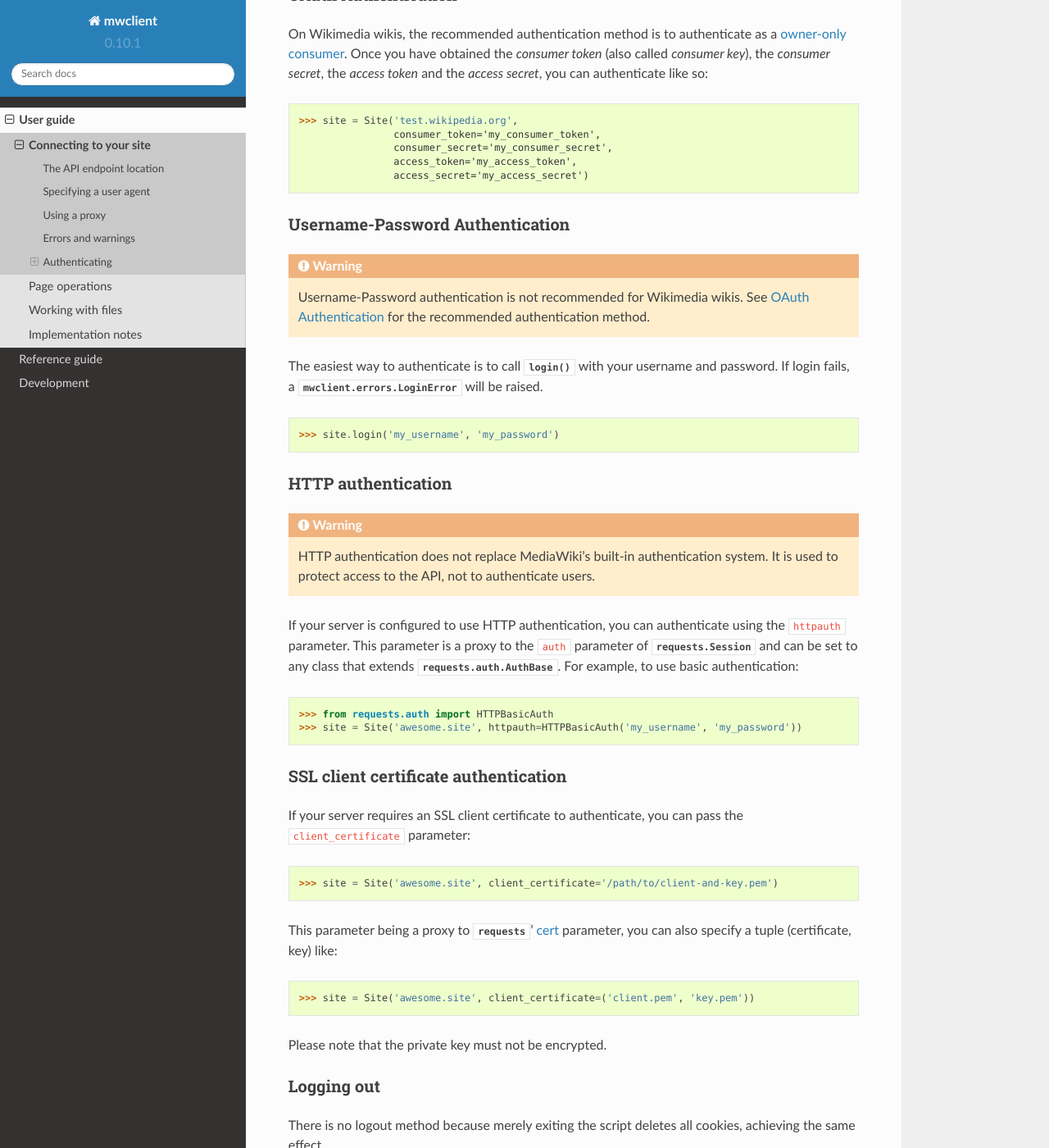
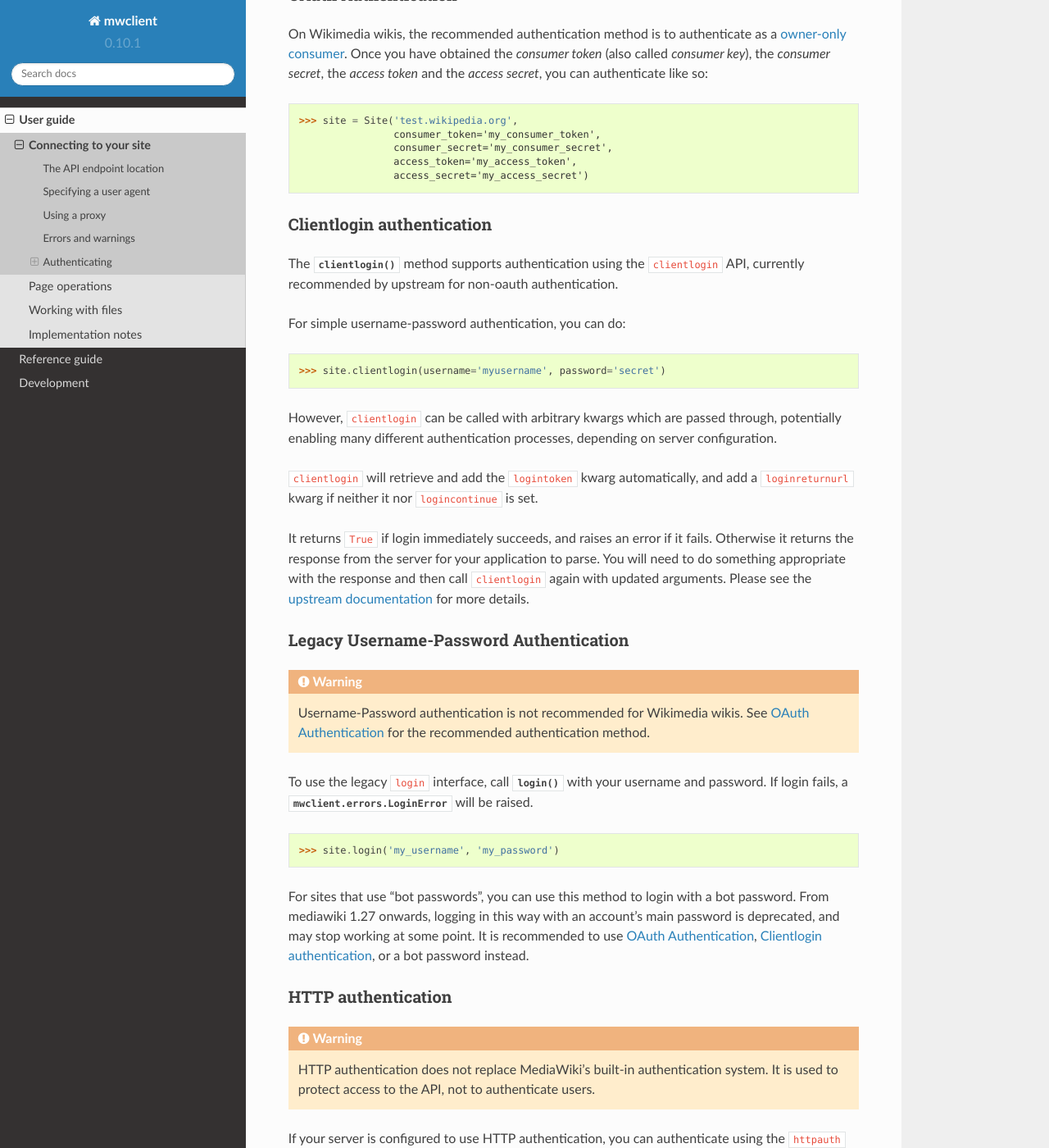
Before and after one commit to mwclient/mwclient, a Sphinx documentation site: the page built from docs/source/user/connecting.rst, in a window 1280 px wide and 1400 px high, scrolled down 2147 px. Shown: the whole window at 82% size. Built offline with Sphinx 7.4.7 and the Read the Docs theme 2.0.0, drawn with Linux system fonts in a browser that asks for light colours; the version number is read from the project's files by our own code.

Commit message:
Document the clientlogin method, mark login as deprecated
Signed-off-by: Adam Williamson <awilliam@redhat.com>

```diff
--- a/docs/source/user/connecting.rst
+++ b/docs/source/user/connecting.rst
@@ -132,20 +132,54 @@ called *consumer key*), the *consumer secret*, the *access token* and the
 
 .. _owner-only consumer: https://www.mediawiki.org/wiki/OAuth/Owner-only_consumers
 
+.. _clientlogin:
+
+Clientlogin authentication
+^^^^^^^^^^^^^^^^^^^^^^^^^^
+
+The :meth:`~mwclient.client.Site.clientlogin` method supports authentication
+using the ``clientlogin`` API, currently recommended by upstream for non-oauth
+authentication.
+
+For simple username-password authentication, you can do:
+
+    >>> site.clientlogin(username='myusername', password='secret')
+
+However, ``clientlogin`` can be called with arbitrary kwargs which are passed
+through, potentially enabling many different authentication processes,
+depending on server configuration.
+
+``clientlogin`` will retrieve and add the ``logintoken`` kwarg automatically,
+and add a ``loginreturnurl`` kwarg if neither it nor ``logincontinue`` is set.
+
+It returns ``True`` if login immediately succeeds, and raises an error if it
+fails. Otherwise it returns the response from the server for your application
+to parse. You will need to do something appropriate with the response and then
+call ``clientlogin`` again with updated arguments. Please see the
+`upstream documentation`_ for more details.
+
+.. _upstream documentation: https://www.mediawiki.org/wiki/API:Login#Method_2._action=clientlogin
+
 .. _username-password:
 
-Username-Password Authentication
-^^^^^^^^^^^^^^^^^^^^^^^^^^^^^^^^
+Legacy Username-Password Authentication
+^^^^^^^^^^^^^^^^^^^^^^^^^^^^^^^^^^^^^^^
 
 .. warning::
     Username-Password authentication is not recommended for Wikimedia wikis.
     See :ref:`oauth` for the recommended authentication method.
 
-The easiest way to authenticate is to call :meth:`~mwclient.client.Site.login`
+To use the legacy ``login`` interface, call :meth:`~mwclient.client.Site.login`
 with your username and password. If login fails, a
 :class:`mwclient.errors.LoginError` will be raised.
 
     >>> site.login('my_username', 'my_password')
+
+For sites that use "bot passwords", you can use this method to login with a
+bot password. From mediawiki 1.27 onwards, logging in this way with an
+account's main password is deprecated, and may stop working at some point.
+It is recommended to use :ref:`oauth`, :ref:`clientlogin`, or a bot password
+instead.
 
 .. _http-auth:
 
```
